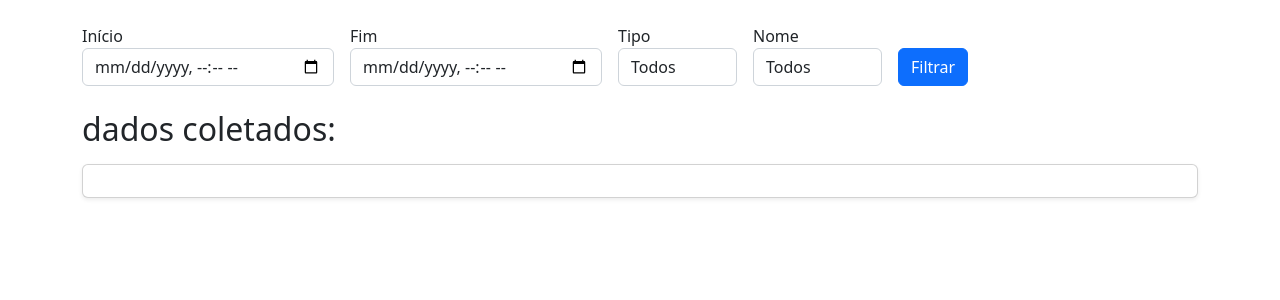
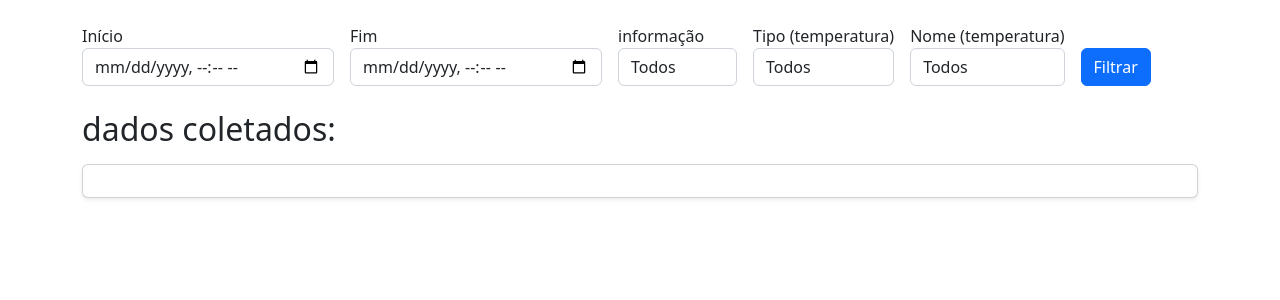
Before and after one commit to AndreOliveiraMendes/hardware_monitor, a Python web app: template app/templates/visualization/dashboard.html in a window 1280 px wide. Shown: the part 56-356 px from the top of the page. Run offline with Jinja, Linux system fonts and the light colour scheme; the template is opened without the code that fills it: most values are stand-ins (such as "Sample title", 1, 10 or a date in 2020); some libraries are stand-ins or nearby versions.

Commit message:
feat: update metrics retrieval to support new parameters and enhance dashboard filtering

```diff
--- a/app/routes/api/api.py
+++ b/app/routes/api/api.py
@@ -62,10 +62,11 @@ def last_metrics():
 def all_metrics():
     start = request.args.get("start")
     end = request.args.get("end")
-    tipo = request.args.get("type")
+    tipo_info = request.args.get("info_type")
+    tipo_temp = request.args.get("device_type")
     name = request.args.get("name")
 
-    rows = get_metrics(start, end, tipo, name)
+    rows = get_metrics(start, end, tipo_info, tipo_temp, name)
 
     data = []
     for row in rows:
--- a/app/templates/visualization/dashboard.html
+++ b/app/templates/visualization/dashboard.html
@@ -16,17 +16,27 @@
                    value="{{ request.args.get('end') }}">
         </div>
         <div class="col-auto">
-            <label>Tipo</label>
-            <select name="type" class="form-control">
+            <label>informação</label>
+            <select name="info_type" class="form-control">
                 <option value="">Todos</option>
-                {% for type in types %}
+                {% for type in info_types %}
                     <option value="{{ type }}"
                             {% if request.args.get('type') == type %}selected{% endif %}>{{ type }}</option>
                 {% endfor %}
             </select>
         </div>
         <div class="col-auto">
-            <label>Nome</label>
+            <label>Tipo (temperatura)</label>
+            <select name="device_type" class="form-control">
+                <option value="">Todos</option>
+                {% for type in device_types %}
+                    <option value="{{ type }}"
+                            {% if request.args.get('type') == type %}selected{% endif %}>{{ type }}</option>
+                {% endfor %}
+            </select>
+        </div>
+        <div class="col-auto">
+            <label>Nome (temperatura)</label>
             <select name="name" class="form-control">
                 <option value="">Todos</option>
                 {% for name in names %}
```
Also changed, not shown: app/db.py (+26 -9 lines), app/routes/visualization/visualization.py (+4 -3 lines).
